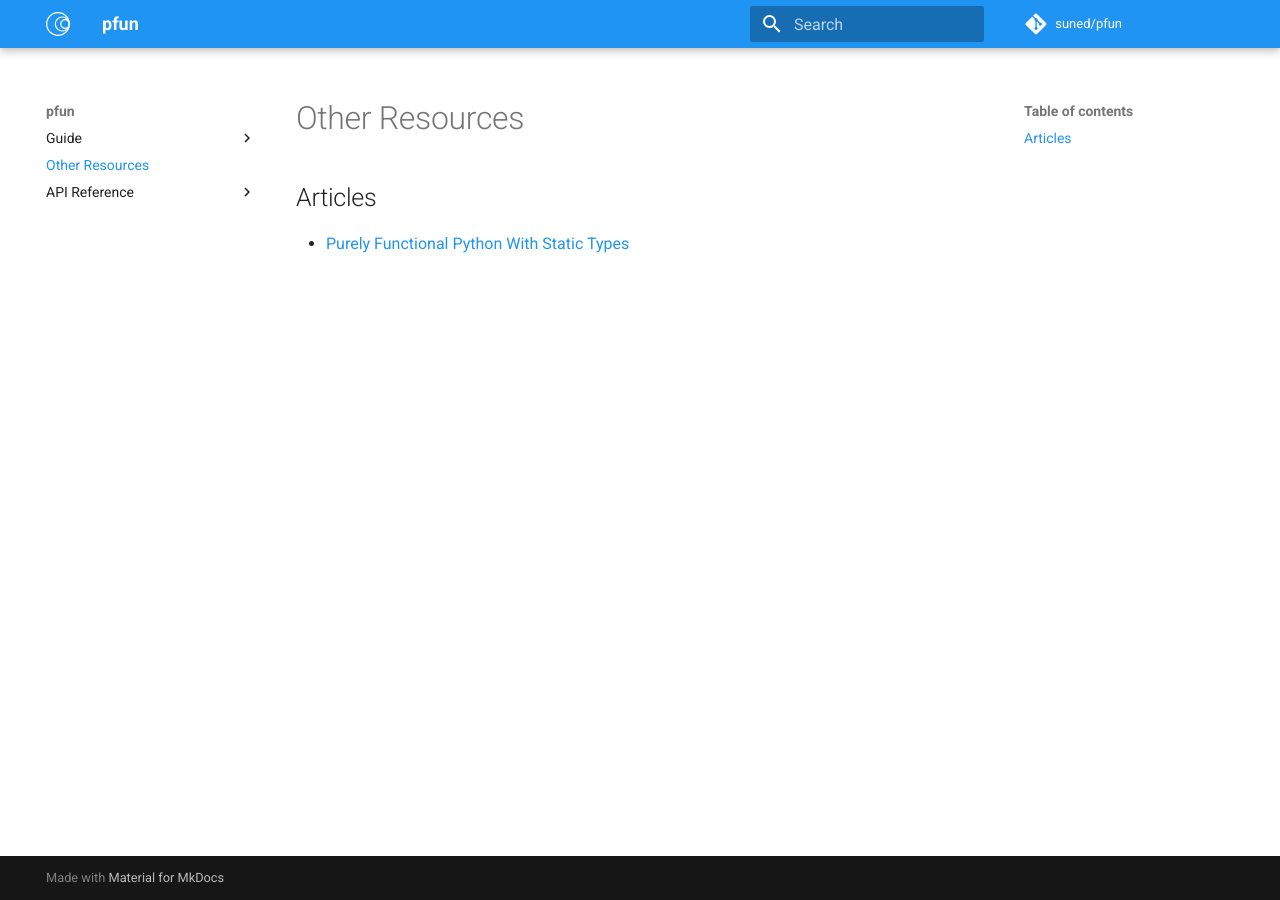
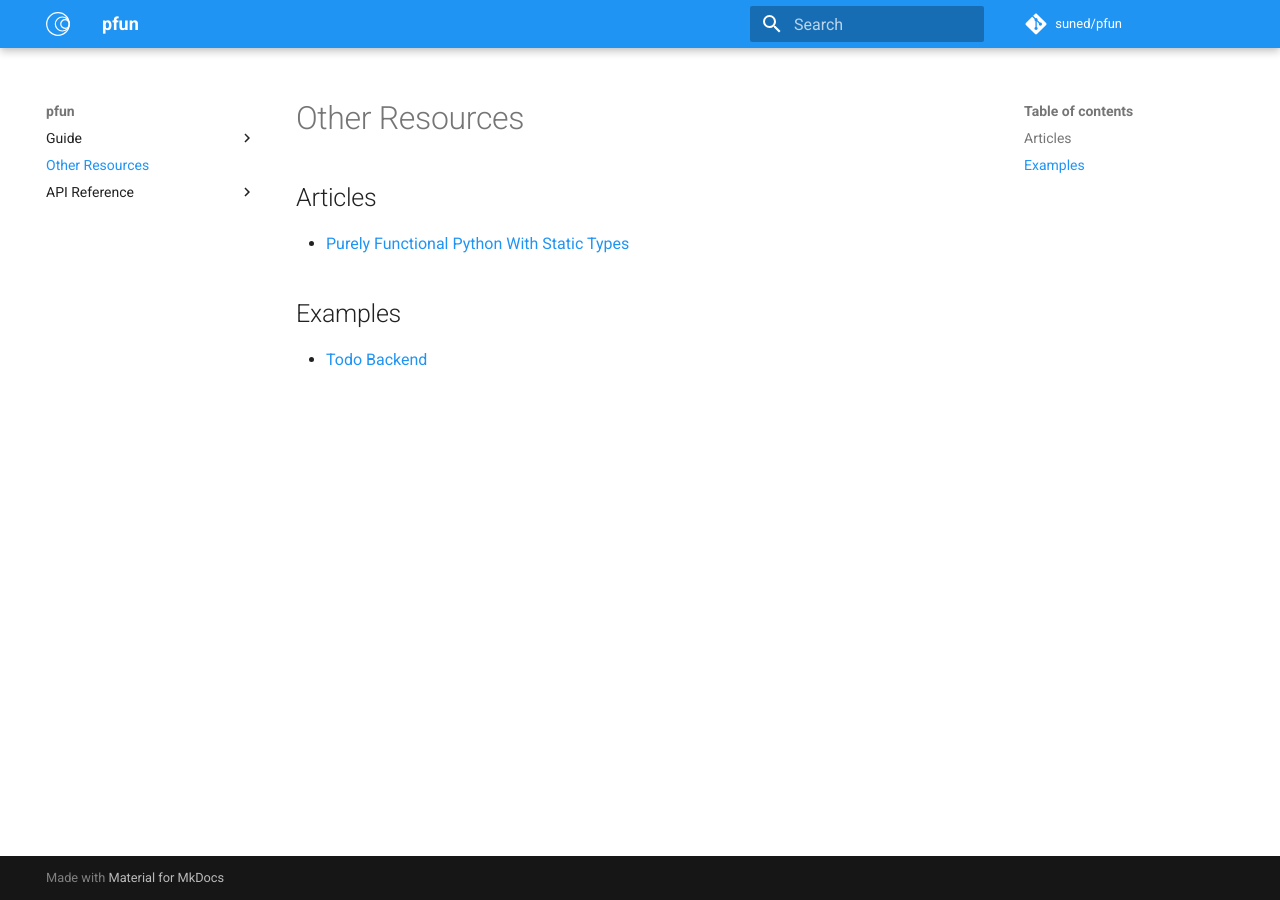
Before and after one commit to suned/pfun, an MkDocs documentation site: the page built from docs/other_resources.md, in a window 1280 px wide. Built offline with MkDocs 1.6.1 and Material for MkDocs 9.7.7, drawn with Linux system fonts in a browser that asks for light colours; comment, search, counter and statistics services are not loaded.

Commit message:
add todo backend to readme and other resources

```diff
--- a/docs/other_resources.md
+++ b/docs/other_resources.md
@@ -1,2 +1,5 @@
 ## Articles
 - [Purely Functional Python With Static Types](https://dev.to/suned/purely-functional-python-with-static-types-41mf)
+
+## Examples
+- [Todo Backend](https://github.com/suned/pfun-todo-backend/)
```
Also changed, not shown: README.md (+2 -2 lines).
